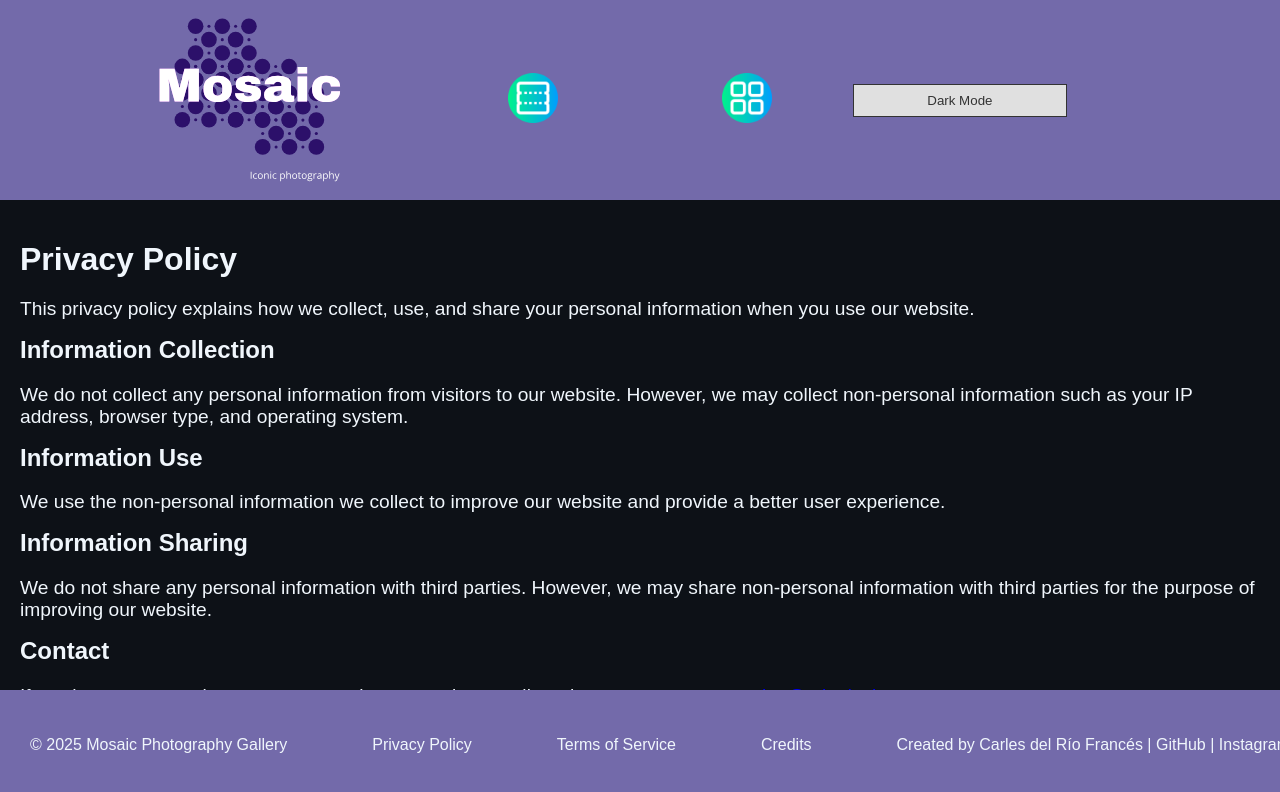
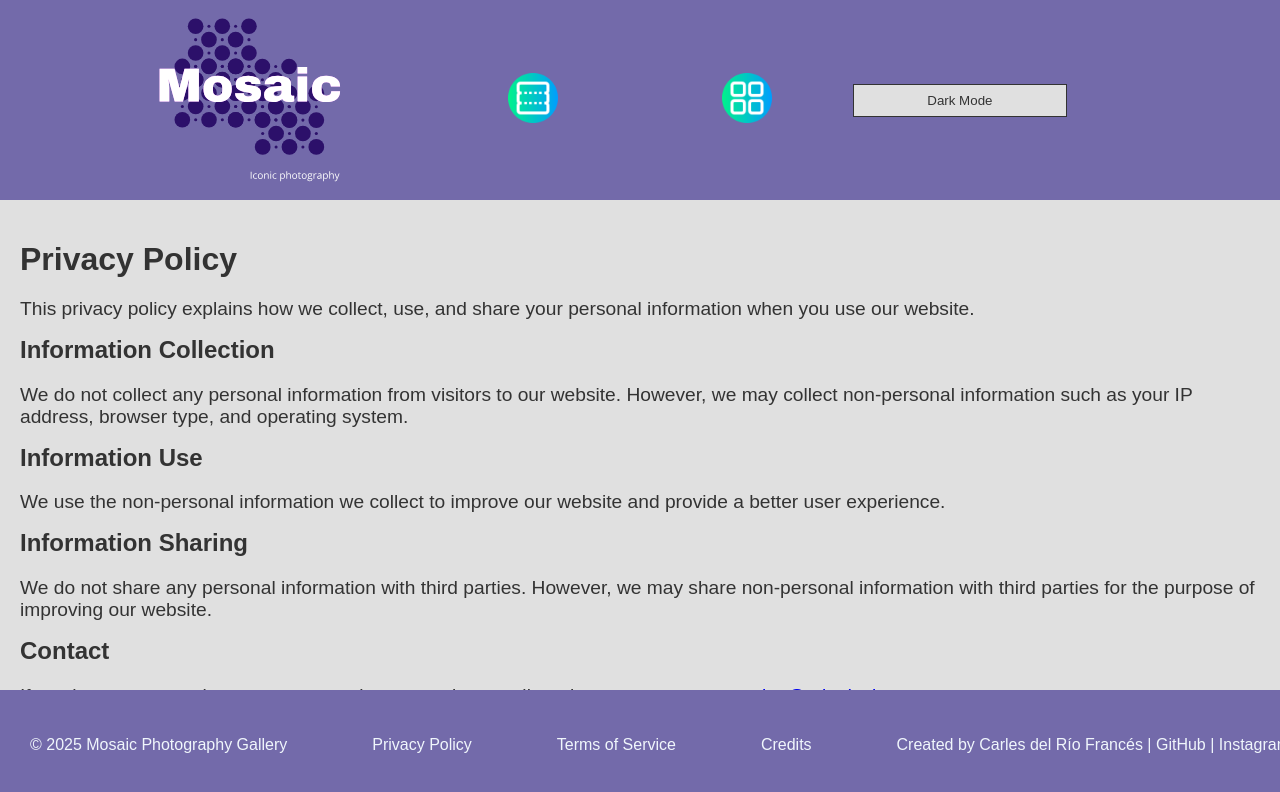
Before and after one commit to Carles11/mosaic-photography, a Next.js app: page /legal/privacy-policy in a window 1280 px wide. Shown: the top 792 px of the page. Built offline with nearby package versions, Linux system fonts and the light colour scheme.

Commit message:
theme toggling working

```diff
--- a/src/app/globals.css
+++ b/src/app/globals.css
@@ -3,11 +3,13 @@
 :root {
   --background-color: #e0e0e0;
   --text-color: #333333;
+  --headfoot-background-color: #736aaa;
 }
 
 [data-theme="dark"] {
   --background-color: #333333;
   --text-color: #e0e0e0;
+  --headfoot-background-color: #555555;
 }
 
 body {
@@ -22,7 +24,7 @@ body {
 
 @media (prefers-color-scheme: dark) {
   :root {
-    --background-color: #e0e0e0;
-    --text-color: #333333;
+    background-color: var(--background-color);
+    color: var(--text-color);
   }
 }
--- a/src/app/legal/privacy-policy/privacy-policy.module.css
+++ b/src/app/legal/privacy-policy/privacy-policy.module.css
@@ -1,7 +1,7 @@
 .container {
   padding: 20px;
-  color: #f0f6fc;
-  background-color: #0d1117;
+  color: var(--text-color);
+  background-color: var(--background-color);
 }
 
 .title {
--- a/src/app/legal/terms-of-service/terms-of-service.module.css
+++ b/src/app/legal/terms-of-service/terms-of-service.module.css
@@ -1,7 +1,7 @@
 .container {
   padding: 20px;
-  color: #f0f6fc;
-  background-color: #0d1117;
+  color: var(--text-color);
+  background-color: var(--background-color);
 }
 
 .title {
--- a/src/components/footer/footer.module.css
+++ b/src/components/footer/footer.module.css
@@ -1,5 +1,5 @@
 .footerContainer {
-  background-color: #736aaa;
+  background-color: var(--headfoot-background-color);
   color: #f0f6fc;
   padding: 20px;
   text-align: center;
--- a/src/components/header/header.module.css
+++ b/src/components/header/header.module.css
@@ -10,7 +10,7 @@
   align-items: center;
   padding: 0;
   margin: 0;
-  background-color: #736aaa;
+  background-color: var(--headfoot-background-color);
 }
 
 .navGrid ul {
```
Also changed, not shown: src/app/page.module.css (added).
